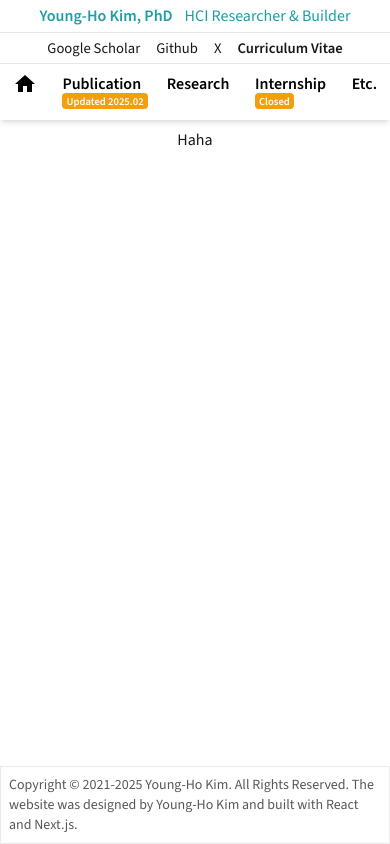
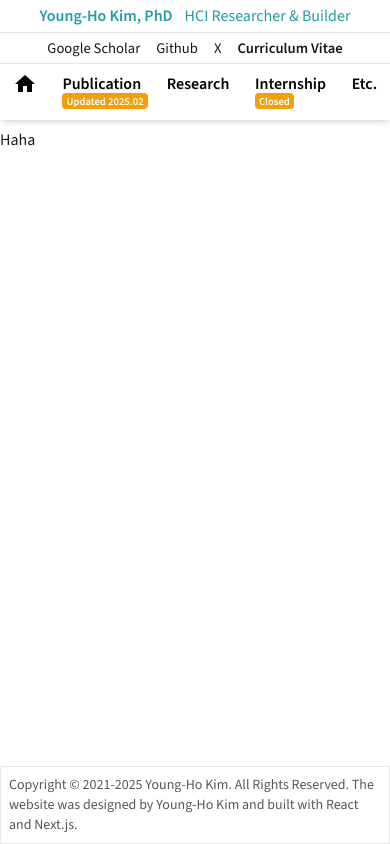
Before and after one commit to yghokim/yghokim.github.io, a Next.js app: page /internship in a window 390 px wide. Built offline with nearby package versions, Linux system fonts and the light colour scheme; what @ant-design/nextjs-registry would draw is missing.

Commit message:
Handle mobile layout properly.

```diff
--- a/src/app/layout.tsx
+++ b/src/app/layout.tsx
@@ -1,10 +1,19 @@
 import { AntdRegistry } from '@ant-design/nextjs-registry';
-import type { Metadata } from "next";
+import type { Metadata, Viewport } from "next";
 import "./globals.css";
 import Link from 'next/link'
 import { ProfileLinks } from "./_components/ProfileLinksPanel";
 import { GlobalNavigation } from "./_components/GlobalNavigation";
 import { mainFont } from "./_lib/fonts";
+
+
+export const viewport: Viewport = {
+  width: 'device-width',
+  initialScale: 1,
+  minimumScale: 1,
+  maximumScale: 1,
+  userScalable: false,
+}
 
 export const metadata: Metadata = {
   title: "Young-Ho Kim's Personal Website",
@@ -40,7 +49,7 @@ export default function RootLayout({
               </div>
             </div>
             </header>
-            <div className="container mx-auto flex-1 flex flex-col sm:flex-row content-start self-stretch items-center sm:items-start pt-32 sm:pt-28 lg:pt-28 pb-10">
+            <div className="container mx-auto flex-1 sm:flex sm:flex-row content-start self-stretch items-center sm:items-start pt-32 sm:pt-28 lg:pt-28 pb-10">
               {children}
             </div>
             <footer className="w-full p-2 border border-t-[1px] border-[#eaeaea] flex justify-center items-center text-sm text-ink-light">
```
